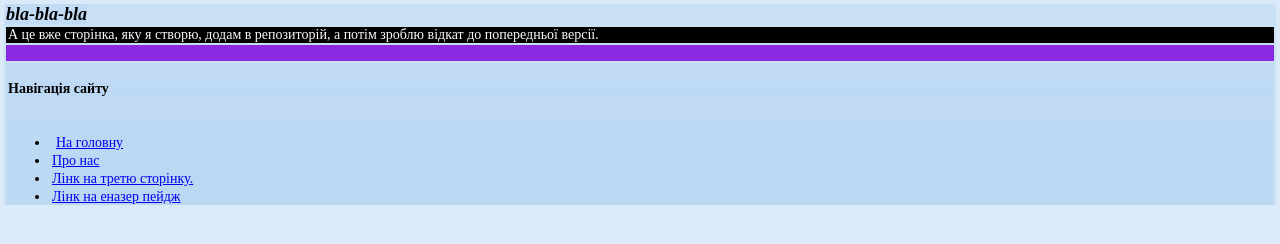
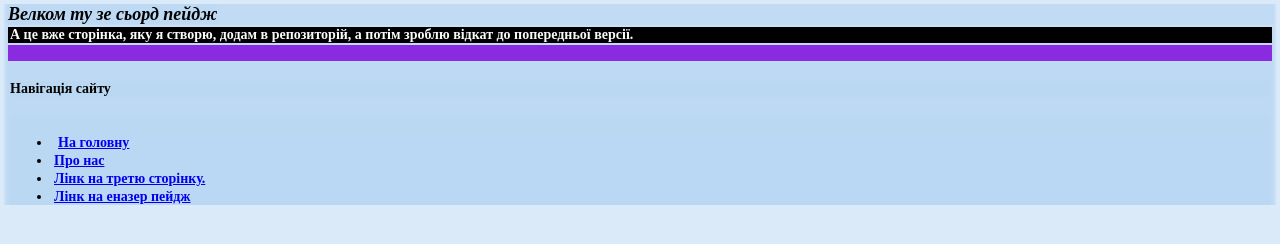
Before and after one commit to tolieck89/HillelTolieckHW5, a plain HTML site: page pages/Third page.html in a window 1280 px wide. Drawn offline with Linux system fonts and the light colour scheme.

Commit message:
Renamed <h1 tags>

```diff
--- a/pages/Third page.html
+++ b/pages/Third page.html
@@ -7,7 +7,7 @@
     </head>
 
     <body>
-        <strong>bla-bla-bla</strong>
+        <h1><strong>Велком ту зе сьорд пейдж</strong><h1>
 
         <div>
             <p>А це вже сторінка, яку я створю, додам в репозиторій, а потім зроблю відкат до попередньої версії.</p>
```
Also changed, not shown: pages/Another_page for_testing_git.html (+1 -1 lines).
